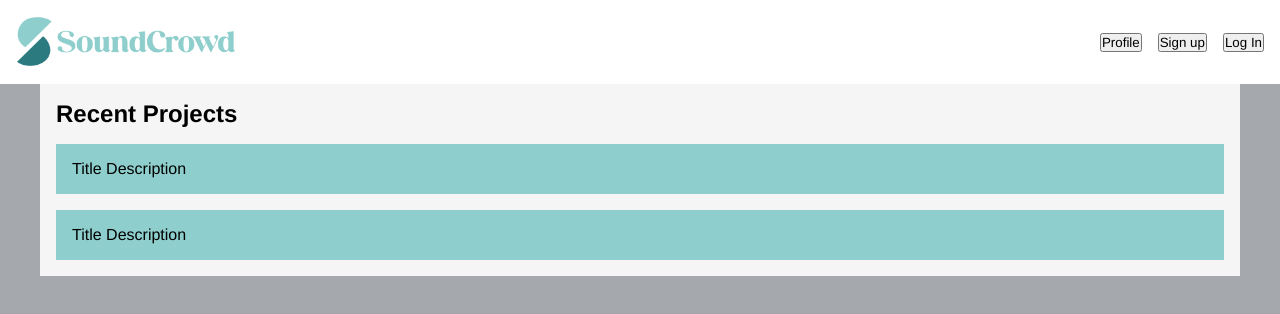
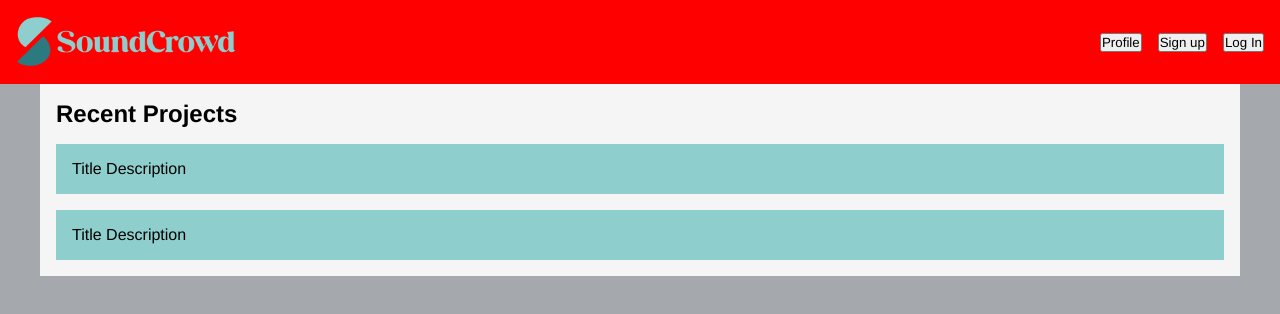
Before and after one commit to matthewkurtti/cc37greenfieldproject, a React (Vite) app in the folder client/: page / in a window 1280 px wide. Shown: the top 314 px of the page. Built offline with nearby package versions, Linux system fonts and the light colour scheme; no server answers.

Commit message:
chore: git test

```diff
--- a/client/src/App.css
+++ b/client/src/App.css
@@ -32,7 +32,7 @@ header {
   justify-content: space-between;
   align-items: center;
   padding: 1rem;
-  background-color: #fff;
+  background-color: red;
 }
 
 .logo {
```
